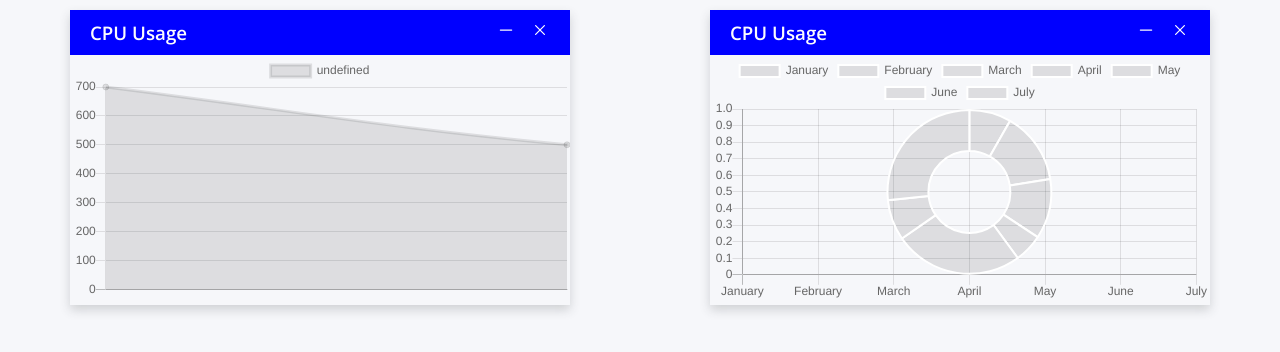
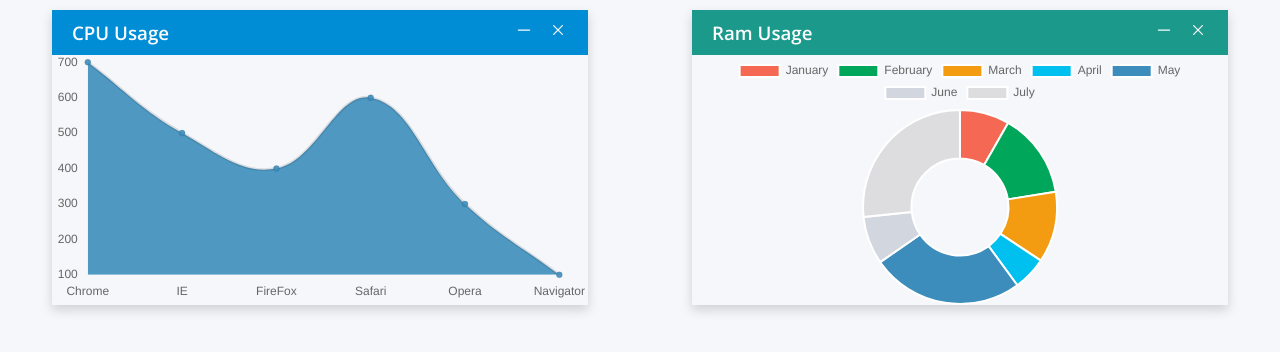
Before and after one commit to rirtakmanna/Data-visualization, a website built with Parcel: page src/index.html in a window 1280 px wide. Built offline with nearby package versions, Linux system fonts and the light colour scheme; files whose address does not match are found by name.

Commit message:
Complete

```diff
--- a/src/index.html
+++ b/src/index.html
@@ -16,11 +16,11 @@
     <!-- wraper for all item insited body -->
     <div class="wraper">
       <div class="container">
-        <div class="container__left">
+        <div class="container__left" id="left">
           <!-- Chart -->
           <div class="card">
             <!-- chart Header -->
-            <div class="card__header">
+            <div class="card__header" style="background-color:#008DD5;">
               <h3 class="card__header--tittle">CPU Usage</h3>
               <div class="card__header--button">
                 <img
@@ -43,6 +43,7 @@
                   class="chart"
                   data-graph="line"
                   data-JSON="cpu"
+                  data-label="Chrome,IE,FireFox,Safari,Opera,Navigator"
                   style="
                     min-height: 250px;
                     height: 250px;
@@ -54,12 +55,12 @@
             </div>
           </div>
         </div>
-        <div class="container__right">
+        <div class="container__right" id="right">
           <!-- Chart -->
           <div class="card">
             <!-- chart Header -->
-            <div class="card__header">
-              <h3 class="card__header--tittle">CPU Usage</h3>
+            <div class="card__header" style="background-color: #1B998B;">
+              <h3 class="card__header--tittle">Ram Usage</h3>
               <div class="card__header--button">
                 <img
                   src="./assets/icon/remove-outline.svg"
@@ -81,6 +82,7 @@
                   class="chart"
                   data-graph="doughnut"
                   data-JSON="ram"
+                  data-label="January,February,March,April,May,June,July"
                   style="
                     min-height: 250px;
                     height: 250px;
--- a/src/js/app.js
+++ b/src/js/app.js
@@ -1,7 +1,6 @@
 import Chart from "chart.js";
 
-var canvas = document.getElementsByTagName("canvas");
-
+// funtion for load JSON
 function loadJSON(url, callback) {
   var xobj = new XMLHttpRequest();
   xobj.overrideMimeType("application/json");
@@ -15,36 +14,68 @@ function loadJSON(url, callback) {
   xobj.send(null);
 }
 
+// Each graph doing
+var canvas = document.getElementsByTagName("canvas");
 Array.prototype.forEach.call(canvas, (chart) => {
   var type = `${chart.getAttribute("data-graph")}`;
   var dataJSON = `./${chart.getAttribute("data-JSON")}.json`;
+  var lebel = `${chart.getAttribute("data-label")}`;
+  lebel = lebel.split(",");
 
-  var option = {
+  var option, bcColor;
+
+  if (chart.getAttribute("data-graph") == "line") {
+    option = {
+      maintainAspectRatio: false,
       animation: false,
-    maintainAspectRatio: false,
       responsive: true,
+      legend: {
+        display: false,
+      },
       scales: {
         xAxes: [
           {
-          stacked: true,
+            gridLines: {
+              display: false,
+            },
           },
         ],
         yAxes: [
           {
-          stacked: true,
+            gridLines: {
+              display: false,
+            },
           },
         ],
       },
     };
 
+    bcColor = "rgba(60,141,188,0.9)";
+  } else if (chart.getAttribute("data-graph") == "doughnut") {
+    option = {
+      maintainAspectRatio: false,
+      responsive: true,
+      animation: false,
+    };
+    bcColor = [
+      "#f56954",
+      "#00a65a",
+      "#f39c12",
+      "#00c0ef",
+      "#3c8dbc",
+      "#d2d6de",
+    ];
+  }
+
   loadJSON(dataJSON, function (response) {
     var data = JSON.parse(response);
     // console.log(type);
     var graphData = {
-      labels: data.label,
+      labels: lebel,
       datasets: [
         {
           data: data.data,
+          backgroundColor: bcColor,
         },
       ],
     };
@@ -59,10 +90,11 @@ Array.prototype.forEach.call(canvas, (chart) => {
     loadJSON(dataJSON, function (response) {
       var data = JSON.parse(response);
       var graphData = {
-        labels: data.label,
+        labels: lebel,
         datasets: [
           {
             data: data.data,
+            backgroundColor: bcColor,
           },
         ],
       };
@@ -74,3 +106,26 @@ Array.prototype.forEach.call(canvas, (chart) => {
     });
   }, 20000);
 });
+
+var show = document.getElementsByClassName("show");
+Array.prototype.forEach.call(show, (e) => {
+  e.addEventListener("click", (event) => {
+    var cardElement = event.target.parentElement.parentElement.parentElement;
+
+    var cardBody = cardElement.getElementsByClassName("card__body")[0];
+
+    if (cardBody.style.display === "none") {
+      cardBody.style.display = "block";
+    } else {
+      cardBody.style.display = "none";
+    }
+  });
+});
+
+var close = document.getElementsByClassName("close");
+Array.prototype.forEach.call(close, (e) => {
+  e.addEventListener("click", (event) => {
+    var cardElement = event.target.parentElement.parentElement.parentElement;
+    cardElement.style.display = "none";
+  });
+});
--- a/src/sass/main.scss
+++ b/src/sass/main.scss
@@ -57,6 +57,18 @@ body {
 .container {
   display: flex;
   justify-content: space-around;
+  width: 100%;
+
+  &__left {
+    display: flex;
+    width: 45%;
+    flex-direction: column;
+  }
+  &__right {
+    display: flex;
+    width: 45%;
+    flex-direction: column;
+  }
 }
 
 .card {
@@ -70,7 +82,6 @@ body {
     padding: 1rem 2rem;
     font-weight: 600;
     font-size: 1.6rem;
-    background-color: blue;
     color: $color-white;
   }
 }
```
Also changed, not shown: src/assets/graph.json (added, +10 -0 lines). Lines whose indentation alone changed are shown as unchanged.
